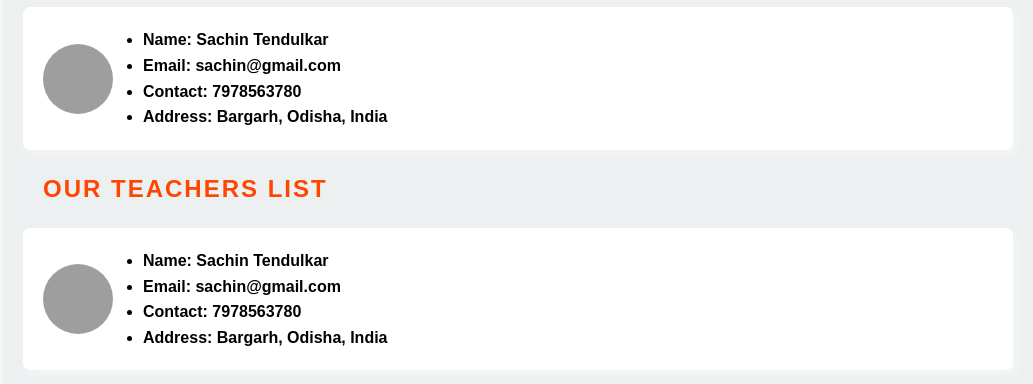
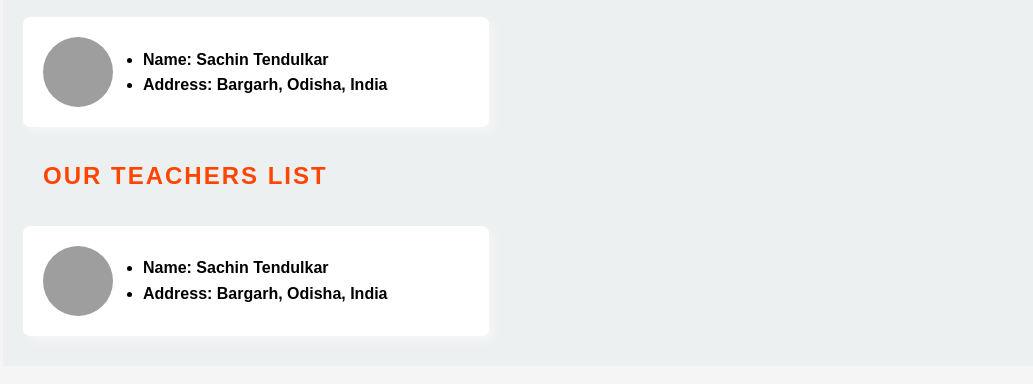
Before and after one commit to milandashscripl/tutorjiweb, a website: page index.html in a window 1280 px wide. Shown: the part 1546-1930 px from the top of the page, without its empty margins (247-1280 px from the left). Drawn offline with Linux system fonts and the light colour scheme; no server answers; grey boxes are pictures that could not be loaded.

```diff
--- a/css/styles2.css
+++ b/css/styles2.css
@@ -47,6 +47,11 @@
     overflow: hidden;
     box-shadow: none;
     cursor: pointer;
+}
+.card--flex{
+    display: flex;
+    flex-wrap: wrap;
+    justify-content: space-between;
 }
 .subscriptions__card:hover{
    transform: scale(1.01)
@@ -114,6 +119,7 @@
     font-family: 'Montserrat', sans-serif;
     font-weight: bold;
     margin: 10px 0;
+    width: 43%;
 }
 .studentsCard__pic, .teachersCard__pic{
     width: 70px;
--- a/index.html
+++ b/index.html
@@ -191,30 +191,28 @@
          </div>
 
         <h1 class="myHeadings" id="aboutHeadings">Our Students List</h1>
-        <div class="card padding--5 card--transparent" id="studentsList">
+        <div class="card padding--5 card--transparent card--flex" id="studentsList">
            <div class="card studentsCard">
             <div class="studentsCard__pic">
               <img src="1338701.png" alt="">
             </div>
             <ul>
               <li>Name: Sachin Tendulkar</li>
-              <li>Email: sachin@gmail.com</li>
-              <li>Contact: 7978563780</li>
               <li>Address: Bargarh, Odisha, India</li>
             </ul>
           </div>
+
+
         </div>
 
         <h1 class="myHeadings" id="aboutHeadings">Our Teachers List</h1>
-        <div class="card padding--5 card--transparent" id="teachersList">
+        <div class="card padding--5 card--transparent card--flex" id="teachersList">
           <div class="card studentsCard">
             <div class="studentsCard__pic">
               <img src="1338701.png" alt="">
             </div>
             <ul>
               <li>Name: Sachin Tendulkar</li>
-              <li>Email: sachin@gmail.com</li>
-              <li>Contact: 7978563780</li>
               <li>Address: Bargarh, Odisha, India</li>
             </ul>
           </div>
--- a/js/script.js
+++ b/js/script.js
@@ -66,8 +66,6 @@
                 </div>
                 <ul>
                     <li><strong>Name:</strong> ${user.name}</li>
-                    <li><strong>Email:</strong> ${user.email}</li>
-                    <li><strong>Contact:</strong> ${user.contact}</li>
                     <li><strong>Address:</strong> ${user.address}</li>
                 </ul>
             </div>`;
```
